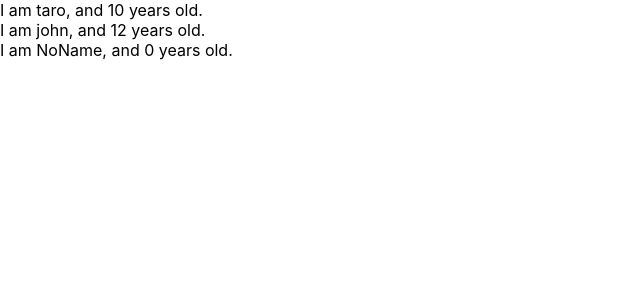
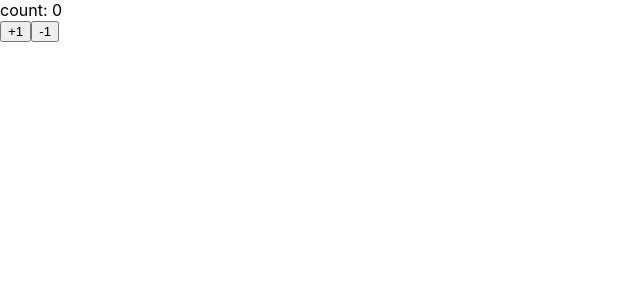
Before and after one commit to yuto-takai/react_and_redux_crud_app, a React (Create React App) app: page / in a window 1280 px wide. Shown: the top 300 px of the page, without its empty margins (0-640 px from the left). Built offline with nearby package versions, Linux system fonts and the light colour scheme.

Commit message:
状態(state)の操作

```diff
--- a/src/App.js
+++ b/src/App.js
@@ -1,5 +1,4 @@
-import React from 'react';
-import PropTypes from 'prop-types';
+import React, { Component } from 'react';
 
 // class App extends Component {
 //   render() {
@@ -15,29 +14,37 @@ import PropTypes from 'prop-types';
 // Class Component ↓
 
 function App() {
-  const profiles = [
-    { name: 'taro', age: 10 },
-    { name: 'john', age: 12 },
-    { name: 'NoName', age: 0 }
-  ]
-  return (
-    <div>
-      {
-        profiles.map((profile, index) => {
-          return <User name={profile.name} age={profile.age} key={index}/>
-        })
-      }
-    </div>
-  )
+  return <Counter/>
 }
 
-const User = (props) => {
-  return <div>I am {props.name}, and {props.age} years old.</div>
-}
+// 一文ならreturnと{}を省略可なアロー関数で書く場合はこちら
+// const App = () => ( <Counter/> )
 
-User.propTypes = {
-  name: PropTypes.string,
-  age: PropTypes.number.isRequired
+
+class Counter extends Component {
+  constructor(props) {
+    super(props)
+    this.state = { count: 0 }
+  }
+
+
+  handlePlusButton = () => {
+    this.setState({ count: this.state.count + 1 })
+  }
+
+  handleMinusButton = () => {
+    this.setState({ count: this.state.count - 1 })
+  }
+
+  render() {
+    return(
+      <React.Fragment>
+        <div>count: { this.state.count }</div>
+        <button onClick={ this.handlePlusButton }>+1</button>
+        <button onClick={ this.handleMinusButton }>-1</button>
+      </React.Fragment>
+     )
+  }
 }
 
 export default App;
```
